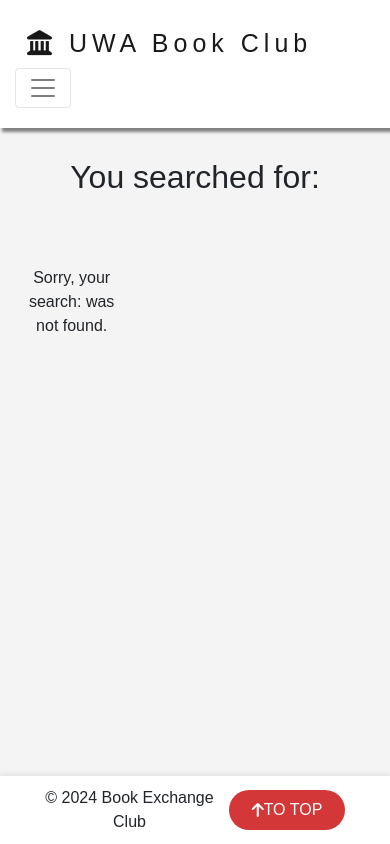
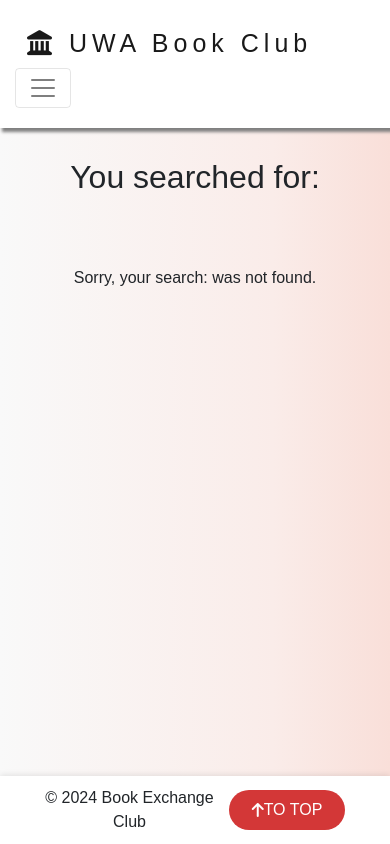
Before and after one commit to Ellacancode/CITS5505Project_Book-Excahnge-Club, a Flask app: page /search in a window 390 px wide. Run offline with Flask 3, Linux system fonts and the light colour scheme; some libraries are stand-ins or nearby versions.

Commit message:
update search.css

```diff
--- a/Bookclub/static/search.css
+++ b/Bookclub/static/search.css
@@ -3,15 +3,32 @@
     font-family: Arial, sans-serif;
     margin: 0;
     padding: 0;
-    background: #f4f4f4;
+    background: linear-gradient(to right, #f9f9f9 0%, #faece9 70%, #f9dfd9 100%);
 }
 
-/* Parent container style if not defined - ensure it is set to display as grid */
-.container { /* Adjust the class according to your HTML structure */
+/* Parent container style - set to display as grid */
+.container {
     display: grid;
     grid-template-columns: repeat(3, 1fr); /* Creates three columns */
     grid-gap: 20px; /* Adjusts the gap between grid items */
     padding: 20px; /* Padding around the grid */
+}
+
+/* Responsive adjustments for smaller screens */
+@media (max-width: 900px) {
+    .container {
+        grid-template-columns: repeat(2, 1fr); /* Changes to two columns */
+    }
+}
+
+@media (max-width: 600px) {
+    .container {
+        grid-template-columns: 1fr; /* Changes to one column */
+    }
+
+    .post-card {
+        padding: 10px;
+    }
 }
 
 .post-card {
@@ -27,9 +44,6 @@
     height: auto; /* Adjust height automatically */
     object-fit: cover;
 }
-
-/* Continue with your existing styles for other elements */
-
 
 .title {
     margin-top: 10px;
@@ -72,6 +86,22 @@
     font-size: 14px;
 }
 
+/* Responsive text sizes */
+@media (max-width: 600px) {
+    .title {
+        font-size: 20px;
+    }
+
+    .content {
+        font-size: 14px;
+    }
+
+    .username, .date-posted {
+        font-size: 16px;
+        font-size: 12px;
+    }
+}
+
 /* Link styling */
 a {
     text-decoration: none;
```
